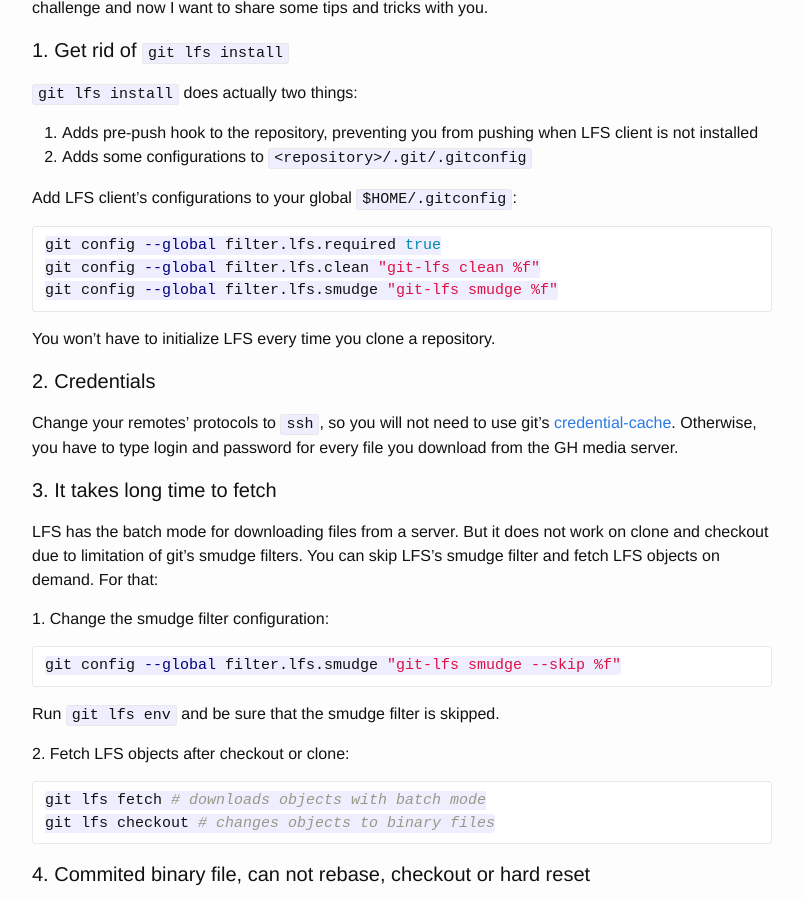
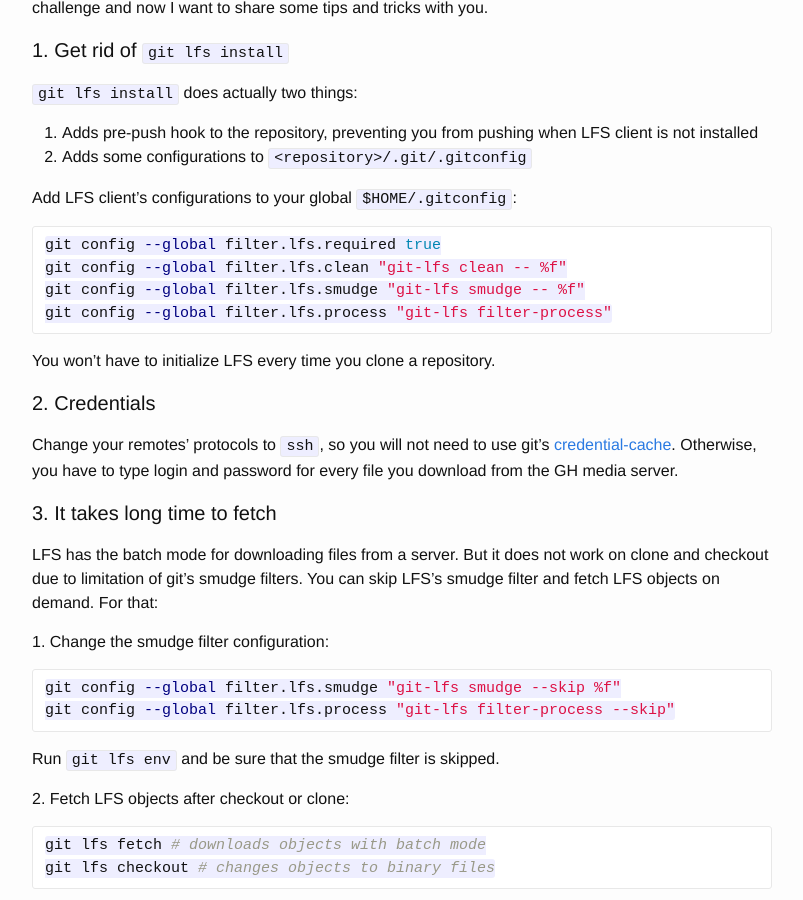
Before and after one commit to shuhrat/shuhrat.github.io, a Jekyll site: the page built from _posts/2015-12-27-git-lfs-tips-and-tricks.md, in a window 1280 px wide and 900 px high, scrolled down 228 px. Shown: the whole window, without its empty margins (238-1041 px from the left). Built offline with Jekyll 4.4.1, drawn with Linux system fonts in a browser that asks for light colours; comment, search, counter and statistics services are not loaded.

Commit message:
Update 2015-12-27-git-lfs-tips-and-tricks.md

````diff
--- a/_posts/2015-12-27-git-lfs-tips-and-tricks.md
+++ b/_posts/2015-12-27-git-lfs-tips-and-tricks.md
@@ -17,8 +17,9 @@ Add LFS client's configurations to your global `$HOME/.gitconfig`:
 
 ```bash
 git config --global filter.lfs.required true
-git config --global filter.lfs.clean "git-lfs clean %f"
-git config --global filter.lfs.smudge "git-lfs smudge %f"
+git config --global filter.lfs.clean "git-lfs clean -- %f"
+git config --global filter.lfs.smudge "git-lfs smudge -- %f"
+git config --global filter.lfs.process "git-lfs filter-process"
 ```
 
 You won't have to initialize LFS every time you clone a repository.
@@ -39,6 +40,7 @@ You can skip LFS's smudge filter and fetch LFS objects on demand. For that:
 
 ```bash
 git config --global filter.lfs.smudge "git-lfs smudge --skip %f"
+git config --global filter.lfs.process "git-lfs filter-process --skip"
 ```
  Run `git lfs env` and be sure that the smudge filter is skipped.
 
````
